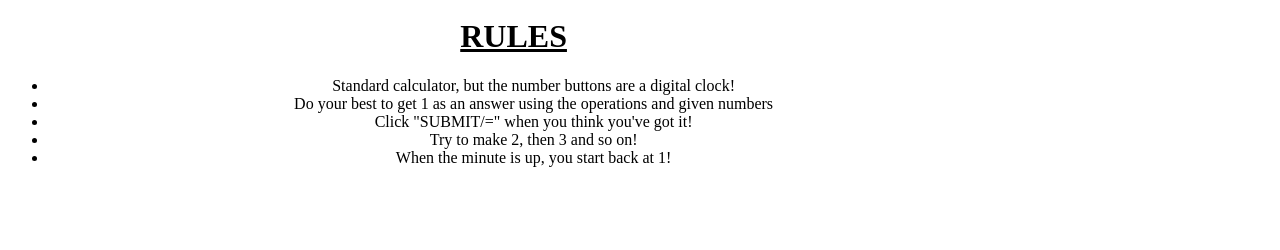
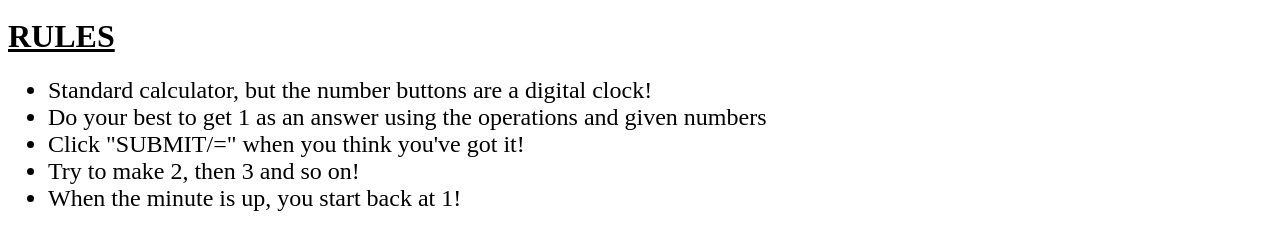
Before and after one commit to aaronlearns/Excelsior, a plain HTML site: page index.html in a window 1280 px wide. Shown: the part 416-666 px from the top of the page. Drawn offline with Linux system fonts and the light colour scheme.

Commit message:
Re-formatting of rules

```diff
--- a/index.html
+++ b/index.html
@@ -10,7 +10,7 @@
 </head>
 <body onload="setInterval(updateTime,500)">
     <div class="container">
-        <div class="center">
+        <div class="">
             <div class="center">
                 <span id="clock">
                     <span data-number class="clockNum"></span>
@@ -22,7 +22,7 @@
 
                 </span>
             </div>
-            <div id="calc">
+            <div id="calc" class="center">
                 <div id="calcButtons">
                     <button data-operation class="calcButton">+</button>
                     <button data-operation class="calcButton">-</button>
@@ -34,12 +34,12 @@
                     <button data-submit-equals id="submit" class="calcButton">=/SUBMIT</button>
                 </div>
                 <div data-display id="display"></div>
-                <div class="threeem">
+                <div class="center threeem">
                     GOAL: <span data-goal>1</span><br>
                     <!-- SCORE: <span data-score>-1</span> -->
                 </div>
             </div>
-            <div>
+            <div class="rules">
                 <h1><u>RULES</u></h1>
                 <ul>
                     <li>Standard calculator, but the number buttons are a digital clock!</li>
--- a/style.css
+++ b/style.css
@@ -83,6 +83,10 @@
     color: var(--display-color-text);
 }
 
+.rules li {
+    font-size: 18pt;
+}
+
 .twoem {
     font-size: 2em;
 }
```
